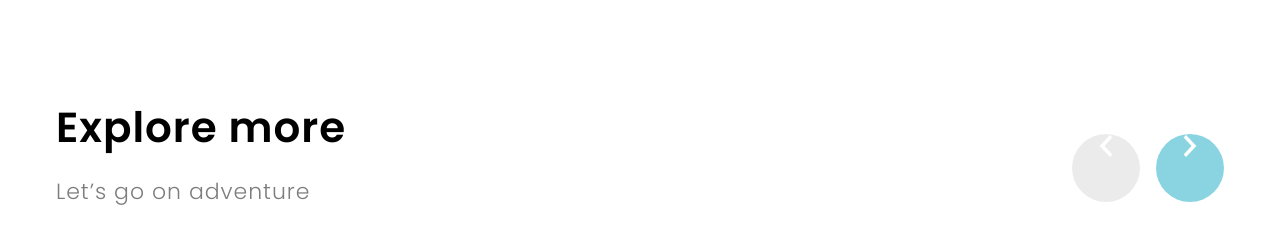
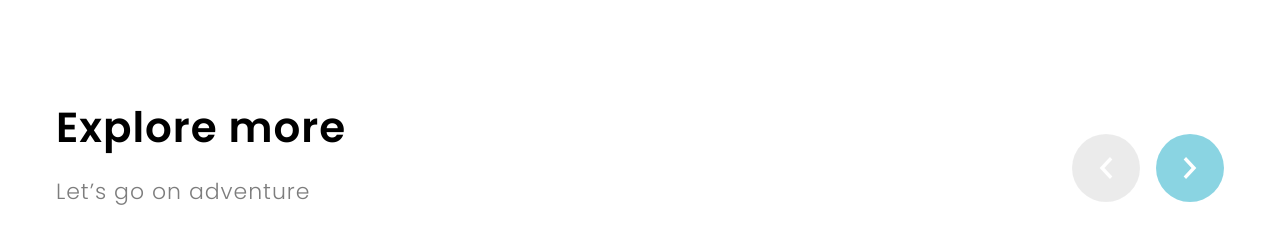
Before and after one commit to Alireza-ghate/go-travel, a React (Vite) app: page / in a window 1280 px wide. Shown: the part 3100-3352 px from the top of the page. Built offline with nearby package versions, Linux system fonts and the light colour scheme; no server answers; the database is empty.

Commit message:
fix buttons in ExploreMore.tsx

```diff
--- a/src/components/ExploreMore/ExploreMore.tsx
+++ b/src/components/ExploreMore/ExploreMore.tsx
@@ -37,7 +37,7 @@ export default function ExploreMore() {
           </div>
           <div className="max-3xl:mb-1.5 max-3xl:gap-x-5 mb-2 flex gap-x-6 max-2xl:gap-x-4 max-xl:mb-0.5 max-sm:gap-x-3">
             <button
-              className="bg-grey-300 not-disabled:hover:bg-grey-400 flex size-18 cursor-pointer place-content-center rounded-full transition-all duration-200 disabled:cursor-not-allowed disabled:opacity-50 max-2xl:size-17 max-xl:size-16 max-sm:size-15"
+              className="bg-grey-300 not-disabled:hover:bg-grey-400 flexv size-18 cursor-pointer items-center justify-items-center rounded-full transition-all duration-200 disabled:cursor-not-allowed disabled:opacity-50 max-2xl:size-17 max-xl:size-16 max-sm:size-15"
               aria-label="arrow left"
               onClick={handleLeftClick}
               disabled={currIndex === 0}
@@ -45,7 +45,7 @@ export default function ExploreMore() {
               <CaretUp className="w-6 -rotate-90 fill-white" />
             </button>
             <button
-              className="bg-primary-700 not-disabled:hover:bg-primary-800 flex size-18 cursor-pointer place-content-center rounded-full transition-all duration-200 disabled:cursor-not-allowed disabled:opacity-50 max-2xl:size-17 max-xl:size-16 max-sm:size-15"
+              className="bg-primary-700 not-disabled:hover:bg-primary-800 flexv size-18 cursor-pointer items-center justify-items-center rounded-full transition-all duration-200 disabled:cursor-not-allowed disabled:opacity-50 max-2xl:size-17 max-xl:size-16 max-sm:size-15"
               aria-label="arrow right"
               onClick={handleRightClick}
               disabled={currIndex >= totalLocations - 6}
```
